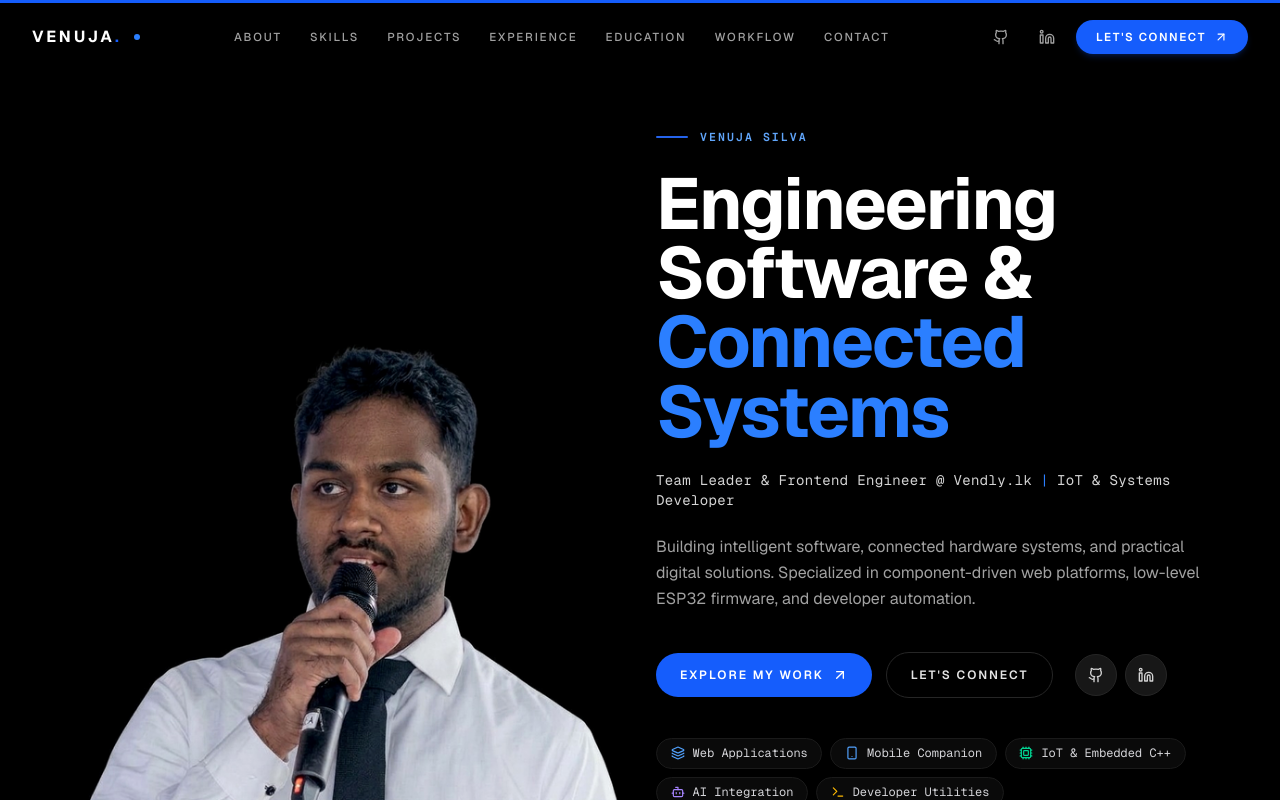
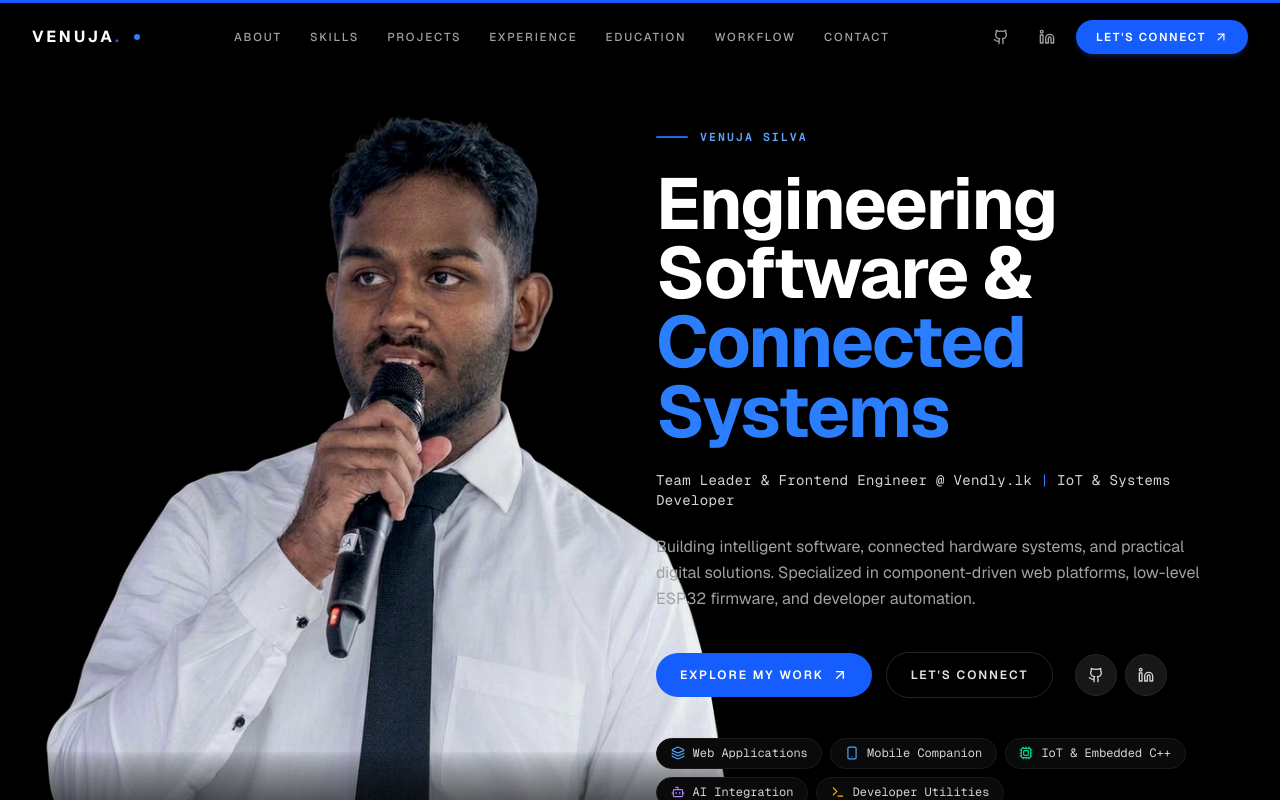
Before and after one commit to venujatech-byte/portfolio, a Next.js app: page / in a window 1280 px wide. Shown: the top 800 px of the page. Built offline with nearby package versions, Linux system fonts and the light colour scheme.

Commit message:
style: reposition hero portrait much higher vertically

```diff
--- a/components/Hero.tsx
+++ b/components/Hero.tsx
@@ -31,7 +31,7 @@ export default function Hero() {
         {/* Desktop View: Full-bleed image across background, left-aligned, right side pure black */}
         <div className="hidden lg:block relative w-full h-full">
           <Image
-            src="/images/hero-portrait-v3.png"
+            src="/images/hero-portrait-v4.png"
             alt="Portrait of Venuja Silva"
             fill
             priority
@@ -43,7 +43,7 @@ export default function Hero() {
         {/* Mobile View: 16:9 aspect image showing Venuja clearly on top */}
         <div className="block lg:hidden relative w-full aspect-video">
           <Image
-            src="/images/hero-portrait-v3.png"
+            src="/images/hero-portrait-v4.png"
             alt="Portrait of Venuja Silva"
             fill
             priority
```
Also changed, not shown: public/images/hero-portrait-v4.png (added).
